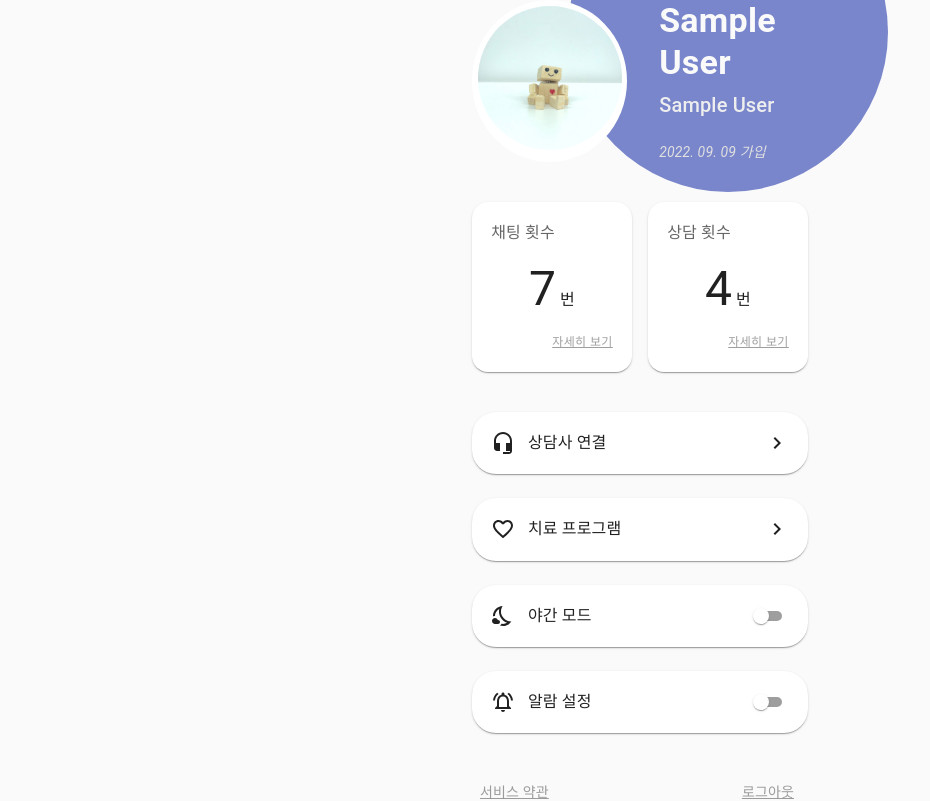
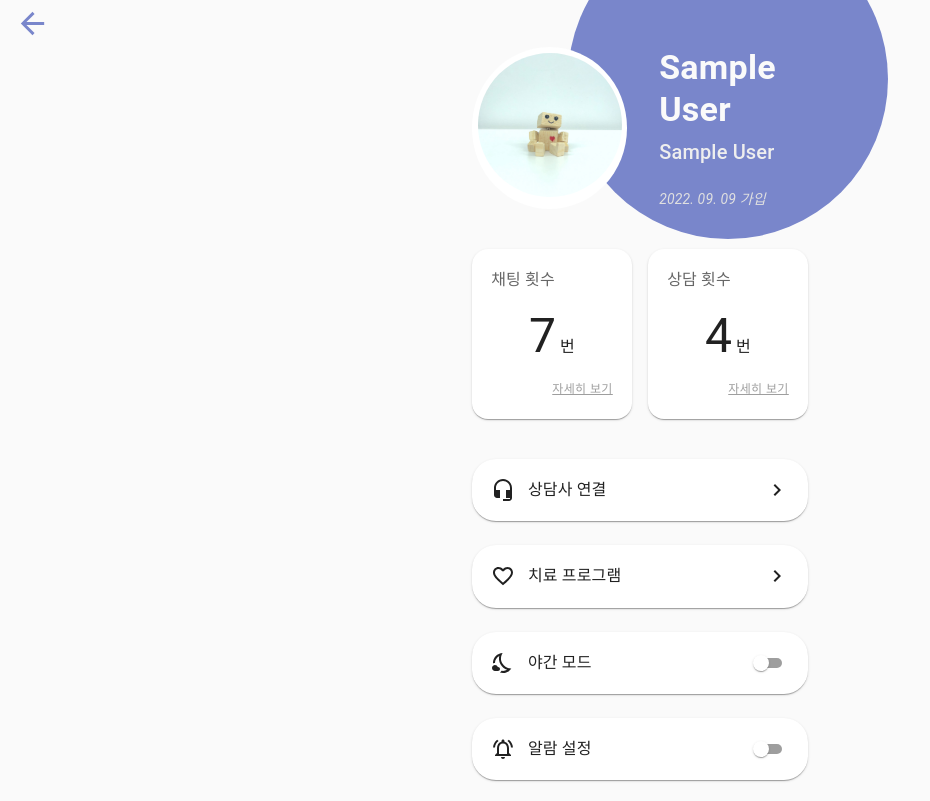
Before and after one commit to PUE-AI-ChatBot/PUE-FE, a Next.js app: page /profile in a window 1280 px wide. Shown: the top 801 px of the page, without its empty margins (0-930 px from the left). Built offline with nearby package versions, Linux system fonts and the light colour scheme; no server answers; sample sign-in values are in the browser's storage.

Commit message:
hotfix : profile 뒤로가기 / box padding 수정

```diff
--- /dev/null
+++ b/src/components/profile/BackArrow.tsx
@@ -0,0 +1,18 @@
+import { ArrowBackOutlined } from '@mui/icons-material';
+import { Button, Link } from '@mui/material';
+import { Box } from '@mui/system';
+import React from 'react';
+
+const BackArrow = () => {
+  return (
+    <Box sx={{ top: 0, left: 0 }}>
+      <Link href={'/'}>
+        <Button color={'inherit'}>
+          <ArrowBackOutlined fontSize={'large'} />
+        </Button>
+      </Link>
+    </Box>
+  );
+};
+
+export default BackArrow;
--- a/src/pages/index.tsx
+++ b/src/pages/index.tsx
@@ -72,7 +72,11 @@ const Main: NextPage = () => {
                 </Typography>
               }
             ></Chip>
-            <MainBox flexDirection={'column'} width={'100px'}>
+            <MainBox
+              flexDirection={'column'}
+              width={'120px'}
+              sx={{ paddingX: 0 }}
+            >
               <Typography sx={{ fontWeight: '400' }}> 오늘 기분 </Typography>
               <WbSunnyIcon
                 color={'primary'}
--- a/src/pages/profile/index.tsx
+++ b/src/pages/profile/index.tsx
@@ -17,6 +17,7 @@ import Footer from '@components/profile/footer';
 import { Box, Stack } from '@mui/material';
 import { useSession } from 'next-auth/react';
 import { useRouter } from 'next/router';
+import BackArrow from '@components/profile/BackArrow';
 
 type IProfile = {};
 const Profile = ({}: IProfile) => {
@@ -30,6 +31,7 @@ const Profile = ({}: IProfile) => {
 
   return (
     <Box width={1} sx={{ overflowX: 'hidden' }}>
+      <BackArrow />
       <Stack
         width={'fit-content'}
         spacing={'2.5rem'}
```
